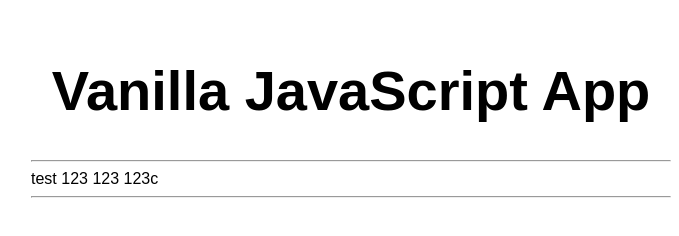
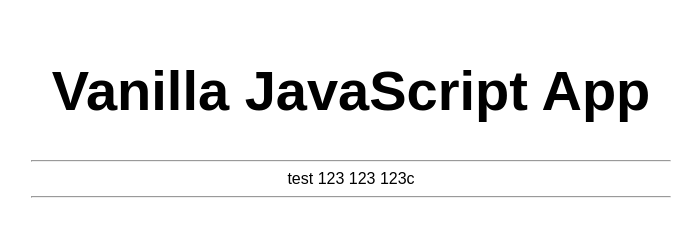
Before and after one commit to filippopoulosk/kostis-first-static-web-app, a website: page src/index.html in a window 1280 px wide. Shown: the whole page, without its empty margins (289-968 px from the left). Drawn offline with Linux system fonts and the light colour scheme.

Commit message:
Update index.html

```diff
--- a/src/index.html
+++ b/src/index.html
@@ -11,7 +11,9 @@
 <body>
   <main>
     <h1>Vanilla JavaScript App</h1>
-        <hr><c>test 123 123 123</c>c<hr>
+    <center>
+        <hr>test 123 123 123c<hr>
+    </center>
   </main>
 </body>
 
```
